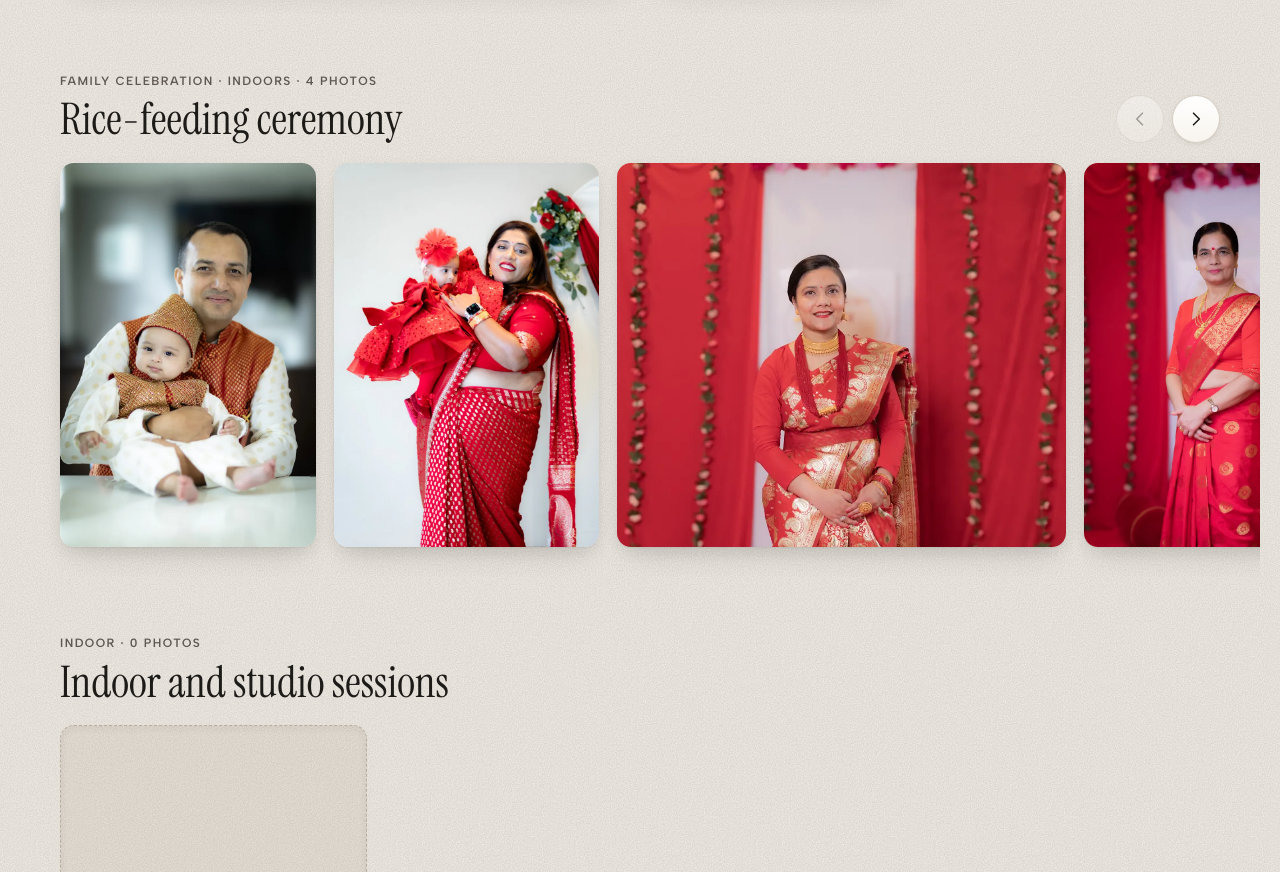
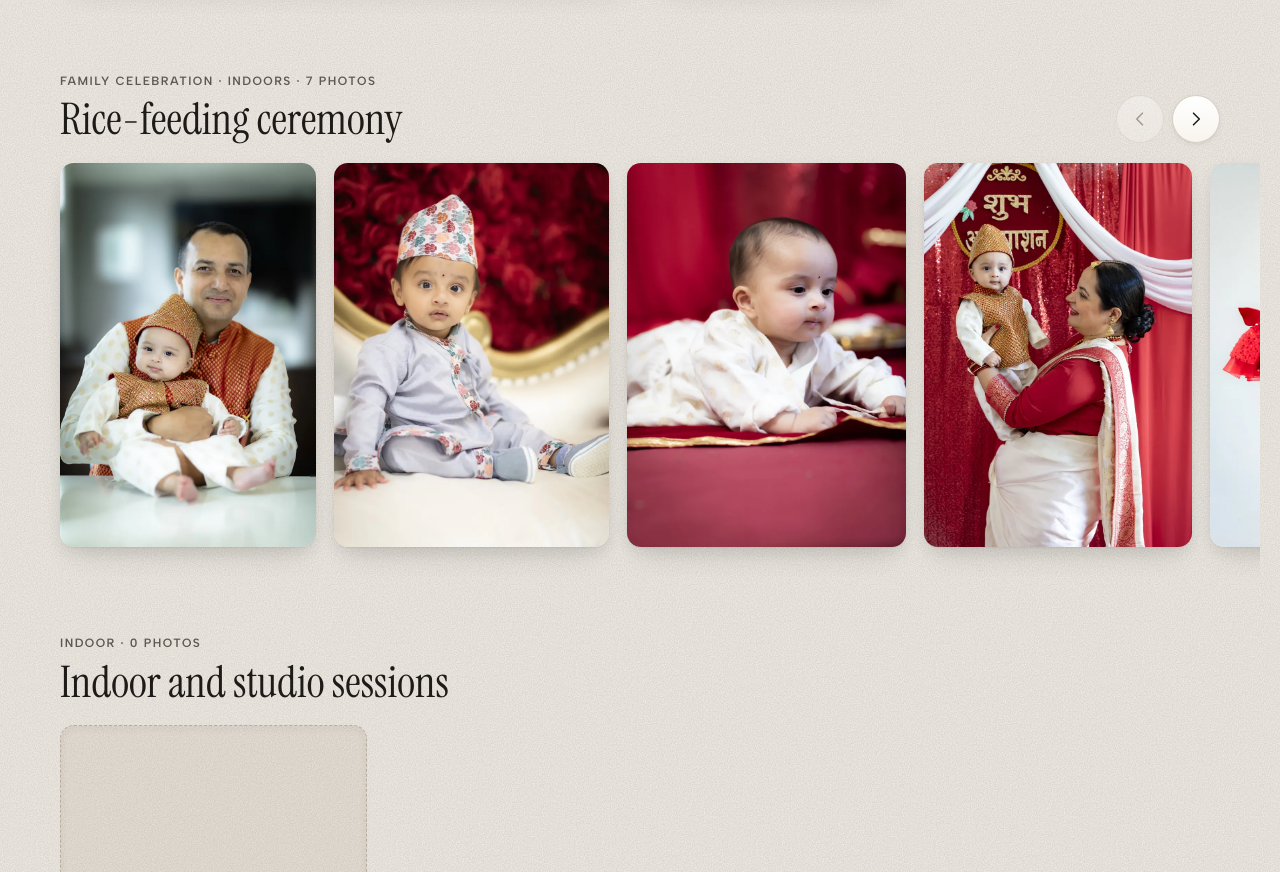
Before and after one commit to Ashim986/ad-photography-website, a plain HTML site: page site/gallery/index.html in a window 1280 px wide. Shown: the part 3734-4606 px from the top of the page. Drawn offline with Linux system fonts and the light colour scheme.

Commit message:
Add three rice-feeding photos Ashim picked
The rice-feeding row now opens with his picks from one ceremony: the
father and baby, the baby in a topi, the baby on the red mat, and the
mother lifting the baby. Each photo still appears only once site-wide.

Co-Authored-By: Claude Opus 5.5 <noreply@anthropic.com>

```diff
--- a/site/gallery/index.html
+++ b/site/gallery/index.html
@@ -184,7 +184,7 @@
       <section class="event-row" id="rice-feeding" data-category="rice-feeding family events" aria-labelledby="rice-feeding-title">
         <div class="event-head">
           <div>
-            <p class="event-meta">Family celebration · Indoors · 4 photos</p>
+            <p class="event-meta">Family celebration · Indoors · 7 photos</p>
             <h2 class="event-title" id="rice-feeding-title">Rice-feeding ceremony</h2>
           </div>
           <div class="row-controls" hidden>
@@ -194,6 +194,9 @@
         </div>
         <ul class="row-track" tabindex="0" aria-label="Rice-feeding ceremony photos, scroll sideways for more">
           <li class="tile"><button class="photo-frame" type="button" data-src="/images/ricefeeding-father-and-baby-1600.webp" data-label="Rice-feeding ceremony" aria-label="Open larger: Father holding his baby, both in traditional dress"><img src="/images/ricefeeding-father-and-baby-800.webp" srcset="/images/ricefeeding-father-and-baby-800.webp 800w, /images/ricefeeding-father-and-baby-1600.webp 1600w" sizes="(min-width: 760px) 340px, 70vw" width="800" height="1200" alt="Father holding his baby, both in traditional dress" loading="lazy" decoding="async"></button></li>
+          <li class="tile"><button class="photo-frame" type="button" data-src="/images/ricefeeding-baby-topi-portrait-1600.webp" data-label="Rice-feeding ceremony" aria-label="Open larger: Baby in a patterned topi and light blue outfit sitting on a gold and white sofa"><img src="/images/ricefeeding-baby-topi-portrait-800.webp" srcset="/images/ricefeeding-baby-topi-portrait-800.webp 800w, /images/ricefeeding-baby-topi-portrait-1600.webp 1600w" sizes="(min-width: 760px) 340px, 70vw" width="800" height="1115" alt="Baby in a patterned topi and light blue outfit sitting on a gold and white sofa" loading="lazy" decoding="async"></button></li>
+          <li class="tile"><button class="photo-frame" type="button" data-src="/images/ricefeeding-baby-on-red-mat-1600.webp" data-label="Rice-feeding ceremony" aria-label="Open larger: Baby in white and gold lying on a red velvet mat at the ceremony"><img src="/images/ricefeeding-baby-on-red-mat-800.webp" srcset="/images/ricefeeding-baby-on-red-mat-800.webp 800w, /images/ricefeeding-baby-on-red-mat-1600.webp 1600w" sizes="(min-width: 760px) 340px, 70vw" width="800" height="1102" alt="Baby in white and gold lying on a red velvet mat at the ceremony" loading="lazy" decoding="async"></button></li>
+          <li class="tile"><button class="photo-frame" type="button" data-src="/images/ricefeeding-mother-lifts-baby-1600.webp" data-label="Rice-feeding ceremony" aria-label="Open larger: Mother in a white and red sari lifting her baby in front of the ceremony backdrop"><img src="/images/ricefeeding-mother-lifts-baby-800.webp" srcset="/images/ricefeeding-mother-lifts-baby-800.webp 800w, /images/ricefeeding-mother-lifts-baby-1600.webp 1600w" sizes="(min-width: 760px) 340px, 70vw" width="800" height="1147" alt="Mother in a white and red sari lifting her baby in front of the ceremony backdrop" loading="lazy" decoding="async"></button></li>
           <li class="tile"><button class="photo-frame" type="button" data-src="/images/ricefeeding-mother-and-baby-decor-1600.webp" data-label="Rice-feeding ceremony" aria-label="Open larger: Mother in a red sari holding her baby beside floral decor"><img src="/images/ricefeeding-mother-and-baby-decor-800.webp" srcset="/images/ricefeeding-mother-and-baby-decor-800.webp 800w, /images/ricefeeding-mother-and-baby-decor-1600.webp 1600w" sizes="(min-width: 760px) 340px, 70vw" width="800" height="1160" alt="Mother in a red sari holding her baby beside floral decor" loading="lazy" decoding="async"></button></li>
           <li class="tile"><button class="photo-frame" type="button" data-src="/images/ricefeeding-guest-floral-stage-1600.webp" data-label="Rice-feeding ceremony" aria-label="Open larger: Guest in a red and gold sari in front of the floral stage"><img src="/images/ricefeeding-guest-floral-stage-800.webp" srcset="/images/ricefeeding-guest-floral-stage-800.webp 800w, /images/ricefeeding-guest-floral-stage-1600.webp 1600w" sizes="(min-width: 760px) 340px, 70vw" width="800" height="684" alt="Guest in a red and gold sari in front of the floral stage" loading="lazy" decoding="async"></button></li>
           <li class="tile"><button class="photo-frame" type="button" data-src="/images/ricefeeding-elder-portrait-1600.webp" data-label="Rice-feeding ceremony" aria-label="Open larger: Family elder in a red sari at the ceremony"><img src="/images/ricefeeding-elder-portrait-800.webp" srcset="/images/ricefeeding-elder-portrait-800.webp 800w, /images/ricefeeding-elder-portrait-1600.webp 1600w" sizes="(min-width: 760px) 340px, 70vw" width="800" height="1149" alt="Family elder in a red sari at the ceremony" loading="lazy" decoding="async"></button></li>
```
Also changed, not shown: site/images/ricefeeding-baby-on-red-mat-1600.webp (added), site/images/ricefeeding-baby-on-red-mat-800.webp (added), site/images/ricefeeding-baby-topi-portrait-1600.webp (added), site/images/ricefeeding-baby-topi-portrait-800.webp (added), site/images/ricefeeding-mother-lifts-baby-1600.webp (added), site/images/ricefeeding-mother-lifts-baby-800.webp (added).
